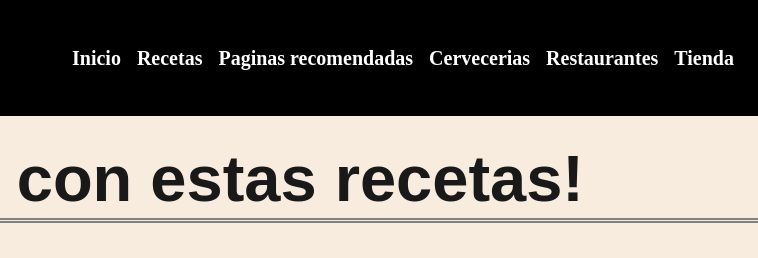
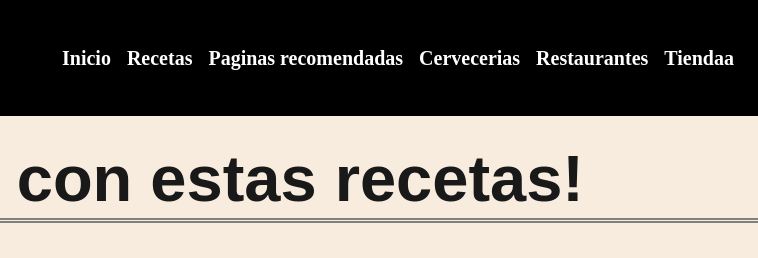
Before and after one commit to BrianSilvero/Proyecto, a website: page index.html in a window 1280 px wide. Shown: the top 258 px of the page, 522-1280 px from the left. Drawn offline with nearby package versions, Linux system fonts and the light colour scheme; a web font is replaced by a local one.

Commit message:
Aplicando

```diff
--- a/index.html
+++ b/index.html
@@ -74,7 +74,7 @@
                 <a class="nav-link" href="Pages/Restaurantes.html">Restaurantes</a>
               </li>
               <li class="nav-item">
-                <a class="nav-link" href="Pages/tienda.html">Tienda</a>
+                <a class="nav-link" href="Pages/tienda.html">Tiendaa</a>
               </li>
             </ul>
           </div>
```
